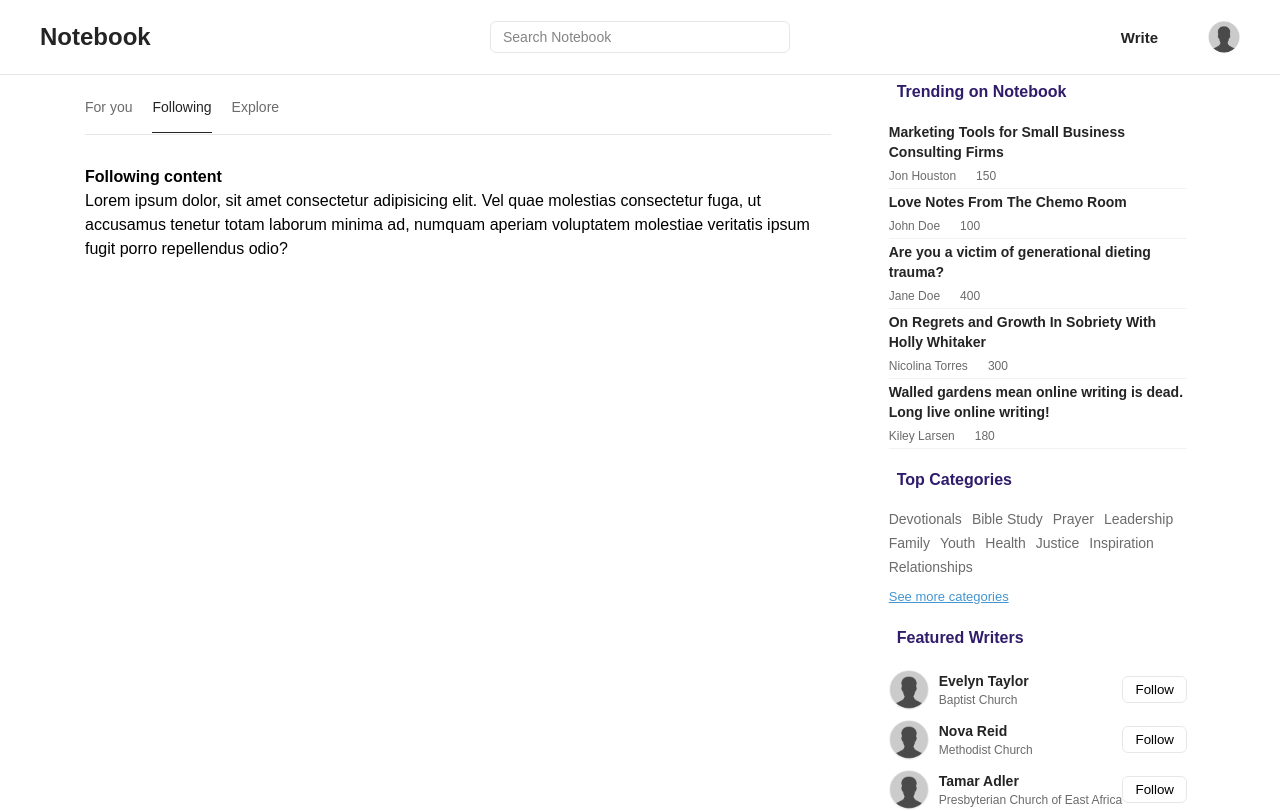
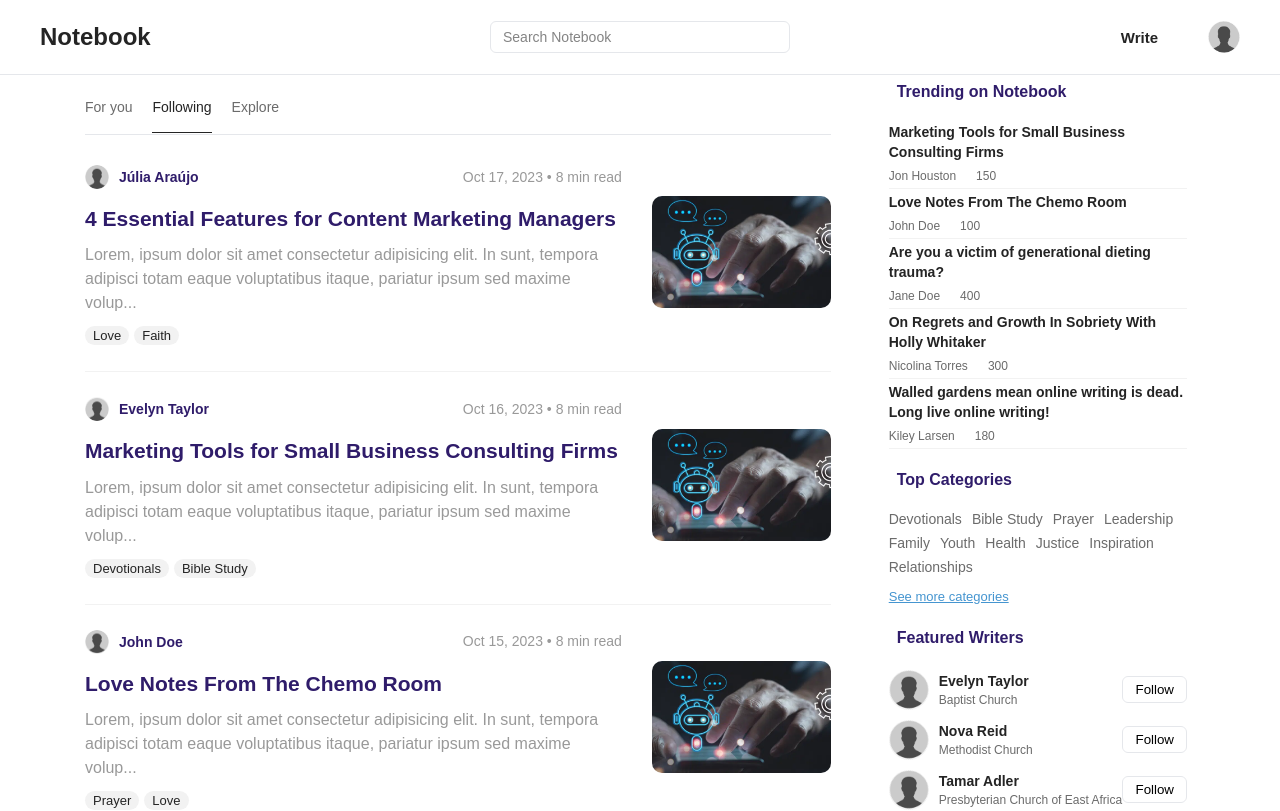
Before and after one commit to Wolleys/notebook, a Next.js app: page /feed/following in a window 1280 px wide. Shown: the top 811 px of the page. Built offline with nearby package versions, Linux system fonts and the light colour scheme; a web font is replaced by a local one.

Commit message:
Update the feed and following feed components with placehoder posts

```diff
--- a/app/(website)/feed/following/following.tsx
+++ b/app/(website)/feed/following/following.tsx
@@ -1,4 +1,5 @@
 import { FC } from "react";
+import Post from "@/components/post";
 import SideBarMenu from "@/components/sideBarMenu";
 import FeedsTab from "../../../../components/feedsTab";
 import ParentContainer from "@/containers/ParentContainer";
@@ -7,14 +8,7 @@ const Following: FC = () => {
   return (
     <ParentContainer>
       <FeedsTab activeTab="/feed/following">
-        <h4>Following content</h4>
-        <p>
-          Lorem ipsum dolor, sit amet consectetur adipisicing elit. Vel quae
-          molestias consectetur fuga, ut accusamus tenetur totam laborum minima
-          ad, numquam aperiam voluptatem molestiae veritatis ipsum fugit porro
-          repellendus odio?
-        </p>
-        <br />
+        <Post />
       </FeedsTab>
       <SideBarMenu />
     </ParentContainer>
```
Also changed, not shown: app/(website)/feed/feed.tsx (+2 -8 lines).
